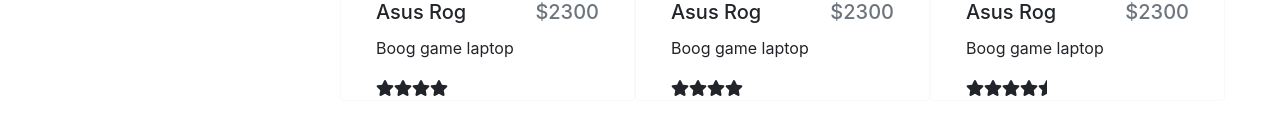
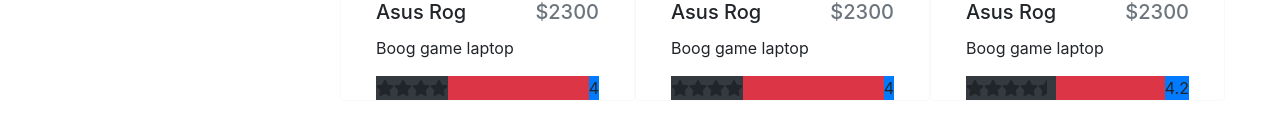
Before and after one commit to CYNCHE/AngularAuction, an Angular app: page / in a window 1280 px wide. Shown: the part 563-695 px from the top of the page. Built offline with nearby package versions, Linux system fonts and the light colour scheme; grey boxes are pictures that could not be loaded.

Commit message:
add product detail component

```diff
--- a/src/app/app.module.ts
+++ b/src/app/app.module.ts
@@ -10,6 +10,7 @@
 import { CarouselComponent } from './carousel/carousel.component';
 import { ProductComponent } from './product/product.component';
 import { StarsComponent } from './stars/stars.component';
+import { ProductDetailComponent } from './product-detail/product-detail.component';
 
 @NgModule({
   declarations: [
@@ -19,7 +20,8 @@
     SearchComponent,
     CarouselComponent,
     ProductComponent,
-    StarsComponent
+    StarsComponent,
+    ProductDetailComponent
   ],
   imports: [
     BrowserModule,
--- /dev/null
+++ b/src/app/product-detail/product-detail.component.html
@@ -0,0 +1,4 @@
+<div>
+  <img src="http://placeehold.it/820x230" alt="">
+  <h4>{{ productName }}</h4>
+</div>
--- /dev/null
+++ b/src/app/product-detail/product-detail.component.ts
@@ -0,0 +1,19 @@
+import { Component, OnInit } from '@angular/core';
+import { ActivatedRoute } from '@angular/router';
+
+@Component({
+  selector: 'app-product-detail',
+  templateUrl: './product-detail.component.html',
+  styleUrls: ['./product-detail.component.css']
+})
+export class ProductDetailComponent implements OnInit {
+
+  productName: string;
+
+  constructor(private route: ActivatedRoute) { }
+
+  ngOnInit() {
+    this.productName = this.route.snapshot.params["productName"];
+  }
+
+}
--- a/src/app/stars/stars.component.html
+++ b/src/app/stars/stars.component.html
@@ -1,6 +1,10 @@
-<div class="row mx-0">
-  <div *ngFor="let star of stars;">
-    <fa-icon *ngIf="star == true" [icon]="faStar"></fa-icon>
-    <fa-icon *ngIf="star == false" [icon]="faStarHalf"></fa-icon>
+<div class="d-flex mx-0 bg-danger justify-content-between">
+  <div class="d-flex bg-dark"  >
+    <div *ngFor="let star of stars;">
+
+      <fa-icon *ngIf="star == true" [icon]="faStar"></fa-icon>
+      <fa-icon *ngIf="star == false" [icon]="faStarHalf"></fa-icon>
+    </div>
   </div>
+  <div class="ml-1 align-self-end bg-primary">{{ rate }}</div>
 </div>
--- a/src/app/stars/stars.component.ts
+++ b/src/app/stars/stars.component.ts
@@ -19,10 +19,8 @@
   ngOnInit() {
     // decide how many full stars
     let fullStar = Math.floor(this.rate), halfStar = this.rate % 1;
-    console.log(fullStar);
     for (let i = 0; i < fullStar; ++i) this.stars.push(true);
     if (halfStar > 0 && halfStar < 1) this.stars.push(false);
-    console.log(this.stars);
   }
 
 }
```
Also changed, not shown: src/app/product-detail/product-detail.component.css (added), 1 other file (tests, documents, lock files or other folders).
